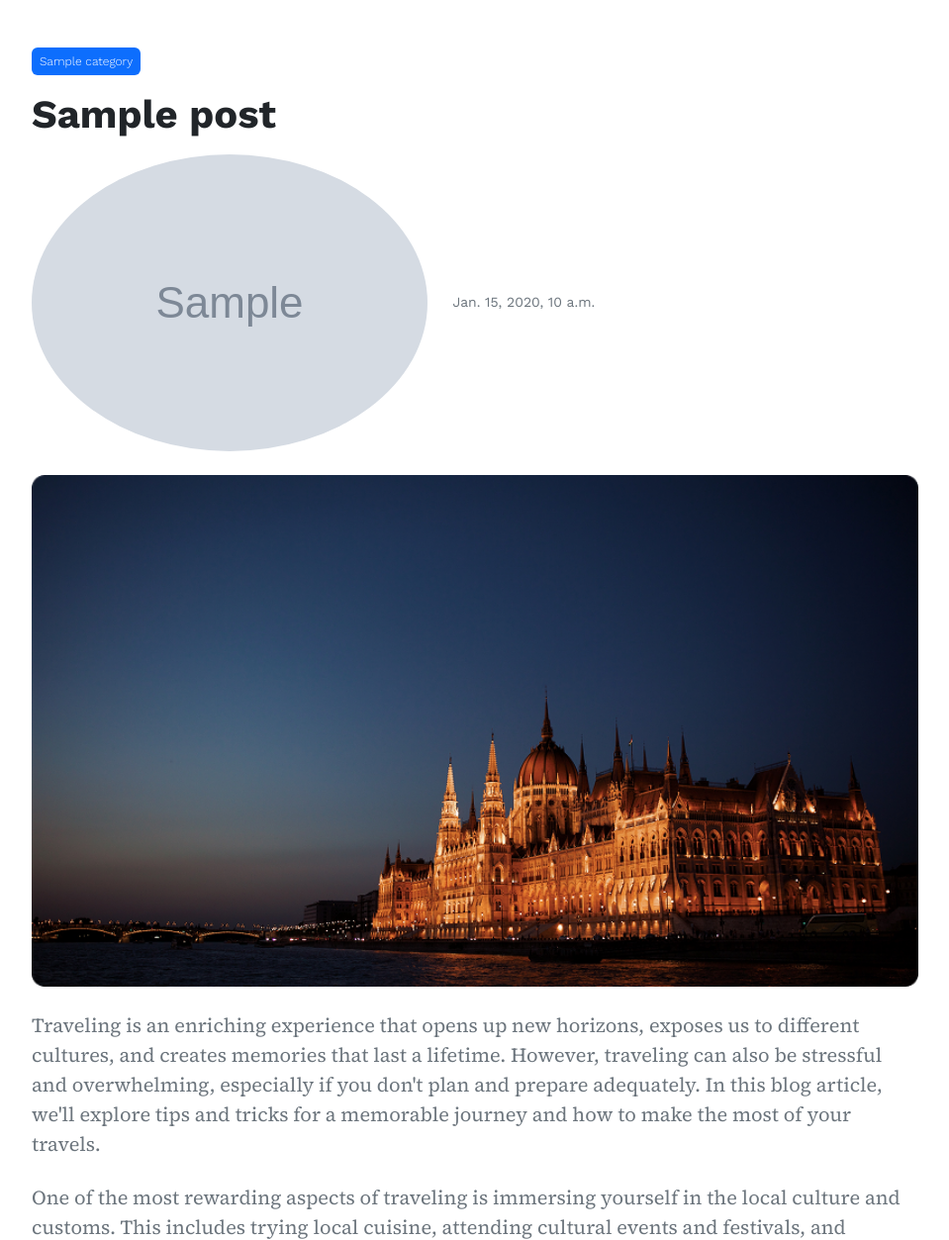
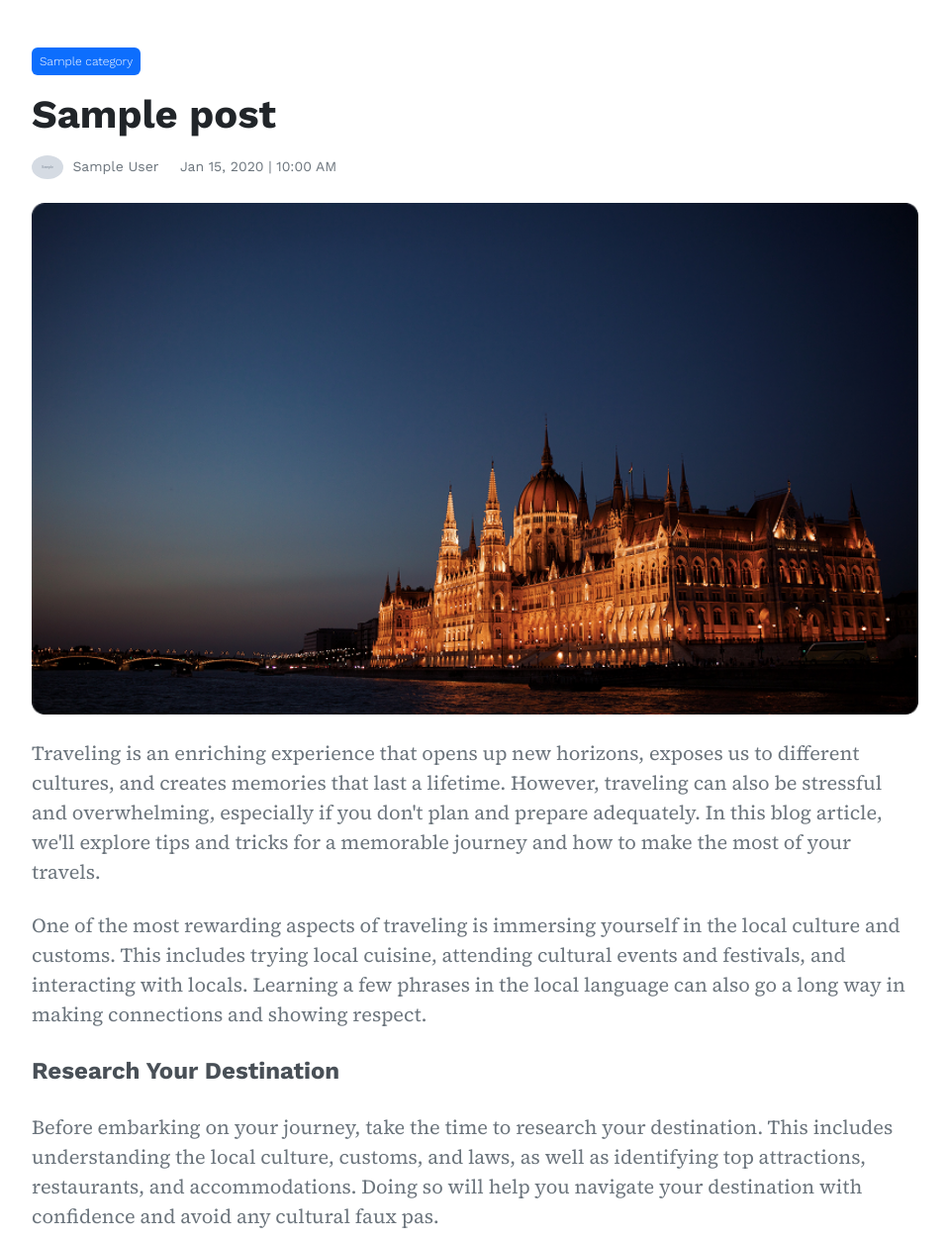
Before and after one commit to 403Web/bloblog, a Django app: page /blog/posts/1/ in a window 1280 px wide. Shown: the part 144-1397 px from the top of the page at 99% size, without its empty margins (160-1119 px from the left). Run offline with Django 5.2, Linux system fonts and the light colour scheme; tables that the repository leaves empty hold one stand-in row (values such as "Sample post"); grey boxes marked "Sample" are stand-in pictures.

Commit message:
added newsletter post view and small fixes

```diff
--- a/config/apps/accounts/admin.py
+++ b/config/apps/accounts/admin.py
@@ -43,7 +43,7 @@ class ProfileAdmin(admin.ModelAdmin):
     ordering = ('-created_date',)
     readonly_fields = ('created_date', 'updated_date')
     list_display = ('user', 'id', 'created_date', 'updated_date')
-    search_fields = ('id', 'user', 'first_name', 'last_name')
+    search_fields = ('id', 'user', 'name')
 
 
 class FollowAdmin(admin.ModelAdmin):
--- a/config/apps/accounts/models/profiles.py
+++ b/config/apps/accounts/models/profiles.py
@@ -9,8 +9,7 @@ class Profile(models.Model):
     user = models.OneToOneField(
         User, on_delete=models.CASCADE, related_name='profile'
     )
-    first_name = models.CharField(max_length=255, blank=True, null=True)
-    last_name = models.CharField(max_length=255, blank=True, null=True)
+    name = models.CharField(max_length=255)
     avatar = models.ImageField(upload_to='avatars/', default='avatars/default.jpg')
     created_date = models.DateTimeField(auto_now_add=True)
     updated_date = models.DateTimeField(auto_now=True)
--- a/config/apps/accounts/signals.py
+++ b/config/apps/accounts/signals.py
@@ -14,6 +14,8 @@ def create_profile_for_user(sender, instance, created, **kwargs):
     if created and instance.email != settings.DELETED_USER_EMAIL:
         Profile.objects.create(user=instance)
 
+    # TODO: Profile object must contain default "name" field while being created
+
 
 @receiver(pre_delete, sender=User)
 def set_user_posts_author_to_deleted_user(sender, instance, **kwargs):
--- a/config/apps/core/urls.py
+++ b/config/apps/core/urls.py
@@ -1,10 +1,11 @@
 from django.urls import path
-from .views import IndexView
+from .views import IndexView, NewsletterView
 
 
 app_name = 'core'
 
 
 urlpatterns = [
-    path('', IndexView.as_view(), name='index')
+    path('', IndexView.as_view(), name='index'),
+    path('newsletter', NewsletterView.as_view(), name='newsletter')
 ]
--- a/config/config/settings/base.py
+++ b/config/config/settings/base.py
@@ -41,8 +41,9 @@ INSTALLED_APPS = [
     'django.contrib.sessions',
     'django.contrib.messages',
     'django.contrib.staticfiles',
+    'django.contrib.humanize',
+    'django_filters',
     'rest_framework',
-    'django_filters',
     'apps.accounts',
     'apps.core',
     'apps.blog',
--- a/config/templates/base.html
+++ b/config/templates/base.html
@@ -51,16 +51,16 @@
                 <div class="dropdown col-1">
                     <button
                         class="btn border-0 p-0"type="button"data-bs-toggle="dropdown"aria-expanded="false">
-                        <img src="../static/imgs/header-pfp.png" class="rounded-circle img-thumbnail" width="50px" height="50px" alt="">
+                        <img src="{{ request.user.profile.avatar.url }}" class="rounded-circle img-thumbnail" width="50px" height="50px" alt="">
                     </button>
                     <div class="dropdown-menu" style="width: 250px;">
                         <div class="d-flex flex-column align-items-center">
                             <div>
-                                <img src="../static/imgs/header-pfp.png" width="50px" height="50px" class="rounded-circle img-thumbnail" alt="">
+                                <img src="{{ request.user.profile.avatar.url }}" width="50px" height="50px" class="rounded-circle img-thumbnail" alt="">
                             </div>
                             <div class="d-flex align-items-center py-2">
                                 <span class="spinner-grow-sm spinner-grow text-success me-1"></span>
-                                <span class="small fw-semibold">theCOOK</span>
+                                <span class="small fw-semibold">{{ request.user.profile.first_name }}</span>
                             </div>
                             <ul class="list-unstyled w-100 flex-column px-3">
                                 <li class="">
@@ -131,14 +131,14 @@
                 <div class="me-5 footer-about">
                     <span class="fs-5 fw-semibold">About</span>
                     <p class="my-4 text-secondary">Lorem ipsum dolor sit amet, consectetur adipiscing elit, sed do eiusmod tempor incididunt ut labore et dolore magna aliqua. Ut enim ad minim veniam</p>
-                    <div>
+                    <!--<div>
                         <span class="fw-bold">Email:</span>
                         <span class="text-secondary">info@403web.net</span>
                     </div>
                     <div>
                         <span class="fw-bold">Phone:</span>
                         <span class="text-secondary"> 880 123 456 789</span>
-                    </div>
+                    </div>-->
                 </div>
                 <div class="ms-lg-5 mb-3 mb-lg-0">
                     <span class="fs-5 fw-semibold">Quick Links</span>
@@ -190,9 +190,10 @@
                     <div class="rounded-2 d-flex align-items-center flex-column bg-light-subtle p-4 ms-4 footer-form">
                         <span class="d-block fs-5 fw-semibold mb-1">Weekly Newsletter</span>
                         <span class="mb-4 d-block text-secondary">Get blog articles and offers via email</span>
-                        <form action="" class="w-100">
-                            <Input type="email" placeholder="Your Email" class="form-control border border-1 border-secondary"></Input>
-                            <input type="submit" class="btn btn-primary w-100 mt-3">
+                        <form method="post" action="{% url 'core:newsletter' %}" class="w-100">
+                            {% csrf_token %}
+                            <Input type="email" name="email" placeholder="Your Email" class="form-control border border-1 border-secondary"></Input>
+                            <input type="submit" value="Submit" class="btn btn-primary w-100 mt-3">
                         </form>
                     </div>
                 </div>
@@ -235,7 +236,7 @@
     </footer>
 
 
-    <a class="bg-primary text-decoration-none rounded-circle position-fixed p-2 d-flex justify-content-center align-items-center newpost-button">
+    <a href="" class="bg-primary text-decoration-none rounded-circle position-fixed p-2 d-flex justify-content-center align-items-center newpost-button">
         <i class="bi bi-pencil text-light fs-5"></i>
     </a>
 
--- a/config/templates/blog/single_post.html
+++ b/config/templates/blog/single_post.html
@@ -10,7 +10,7 @@
         <script src="https://cdn.jsdelivr.net/npm/bootstrap@5.3.8/dist/js/bootstrap.bundle.min.js"
         integrity="sha384-FKyoEForCGlyvwx9Hj09JcYn3nv7wiPVlz7YYwJrWVcXK/BmnVDxM+D2scQbITxI"
         crossorigin="anonymous"></script>
-    <link rel="stylesheet" href="{% static 'blog_single.css' %}">
+    <link rel="stylesheet" href="{% static 'styles/blog_single.css' %}">
     <link href="https://cdn.jsdelivr.net/npm/bootstrap@5.3.8/dist/css/bootstrap.min.css" rel="stylesheet"
         integrity="sha384-sRIl4kxILFvY47J16cr9ZwB07vP4J8+LH7qKQnuqkuIAvNWLzeN8tE5YBujZqJLB" crossorigin="anonymous">
     <link rel="preconnect" href="https://fonts.googleapis.com">
@@ -33,13 +33,13 @@
                 <span class="badge text-bg-primary fw-light p-2">{{ post.category.name }}</span>
                 <h3 class="fw-bold fs-1 my-3">{{ post.title }}</h3>
                 <div>
-                    <img class="rounded-circle me-1" src="{{ post.author.avatar.url }}" alt="">
-                    <span class="small text-secondary">{{ post.author.get_full_name }}</span>
-                    <span class="small text-secondary ms-3">{{ post.created_date }}</span>
+                    <img class="rounded-circle me-1" src="{{ post.author.avatar.url }}" width="32px" alt="">
+                    <span class="small text-secondary">{{ post.author.name }}</span>
+                    <span class="small text-secondary ms-3">{{ post.created_date | date:'M d, Y | H:i A' }}</span>
                 </div>
             </div>
             <div>
-                <img src="../../static/blogpage/imgs/Image-header.png" class="mt-4" width="100%" alt="">
+                <img src="{% static 'imgs/Image-header.png' %}" class="mt-4" width="100%" alt="">
             </div>
         </div>
     </header>
@@ -59,7 +59,7 @@
                 <div class="bg-secondary-subtle rounded-2 border-4 p-4 border-start border-secondary-subtle">
                     <p class="fst-italic fs-4 text-secondary-emphasis">“ Traveling can expose you to new environments and potential health risks, so it's crucial to take precautions to stay safe and healthy. ”</p>
                 </div>
-                <img src="../../static/blogpage/imgs/Image-content.png" width="100%" class="my-4" alt="">
+                <img src="{% static 'imgs/Image-content.png' %}" width="100%" class="my-4" alt="">
                 <span class="fw-bold fs-4 text-dark-emphasis work-sans mt-1">Pack Lightly and Smartly</span>
                 <p class="my-4">Packing can be a daunting task, but with some careful planning and smart choices, you can pack light and efficiently. Start by making a packing list and sticking to it, focusing on versatile and comfortable clothing that can be mixed and matched. Invest in quality luggage and packing organizers to maximize space and minimize wrinkles.</p>
                 <span class="fw-bold fs-4 text-dark-emphasis work-sans mt-1">Stay Safe and Healthy</span>
```
Also changed, not shown: config/apps/core/forms.py (added, +9 -0 lines), config/apps/core/views.py (+15 -1 lines), config/templates/index.html (+10 -7 lines), config/apps/accounts/migrations/0007_remove_profile_last_name_alter_profile_first_name.py (added), config/apps/accounts/migrations/0008_rename_first_name_profile_name.py (added), config/media/posts/default.jpg (added), config/static/blogpage/imgs/Image.png (deleted), config/static/imgs/Image-content.png (renamed from config/static/blogpage/imgs/Image-content.png), config/static/imgs/Image-header.png (renamed from config/static/blogpage/imgs/Image-header.png), config/static/styles/blog_single.css (renamed from config/static/blog_single.css), config/static/styles/index.css (renamed from config/static/index.css).
